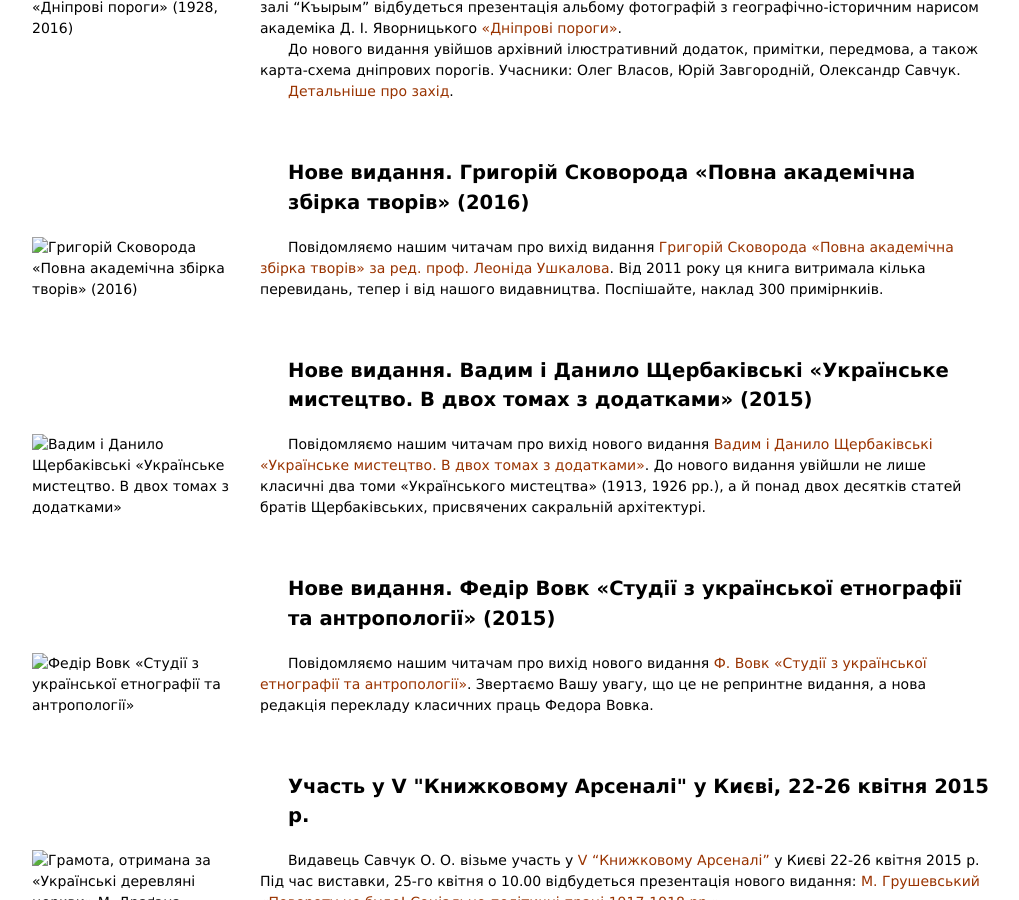
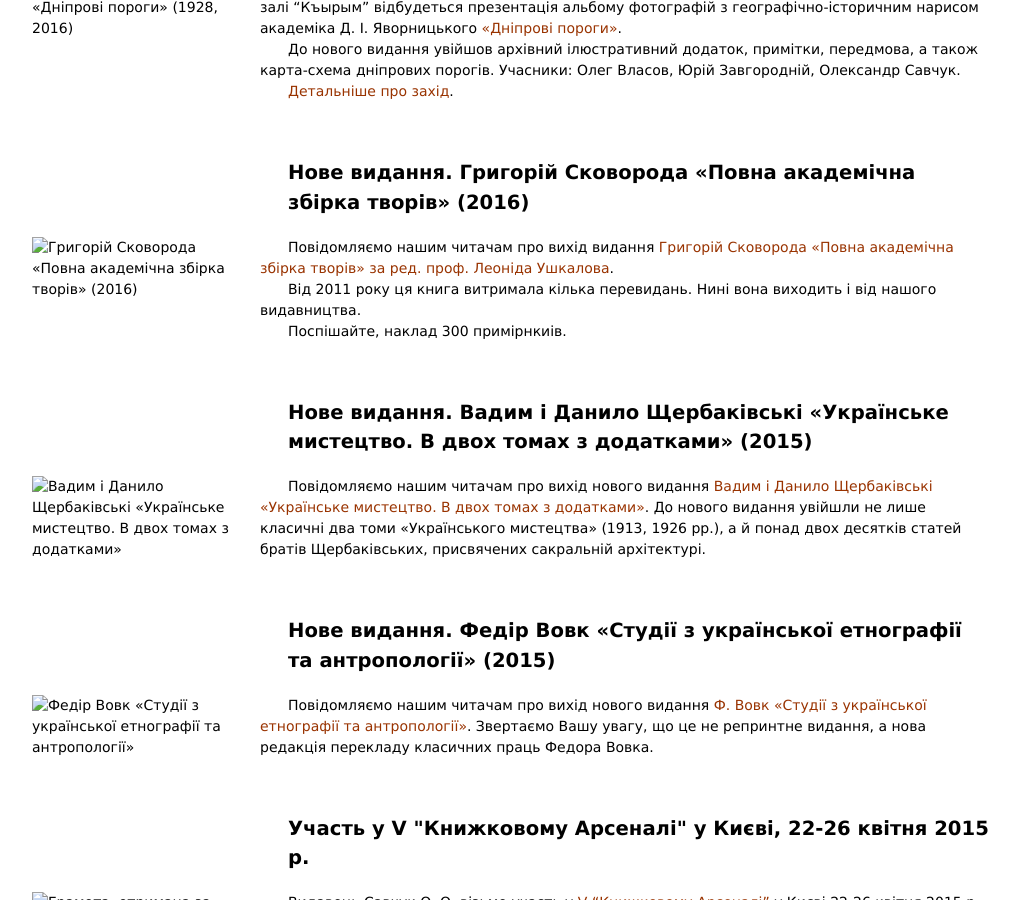
Before and after one commit to savchook/savchook.github.io, a Jekyll site: the page built from index.html, in a window 1280 px wide and 900 px high, scrolled down 511 px. Shown: the whole window, without its empty margins (128-1147 px from the left). Built offline with Jekyll 4.4.1, drawn with Linux system fonts in a browser that asks for light colours.

Commit message:
Update index.markdown

```diff
--- a/_news/2016-04-10/index.markdown
+++ b/_news/2016-04-10/index.markdown
@@ -5,4 +5,7 @@ image:
 ---
 
 Повідомляємо нашим читачам про вихід видання [Григорій Сковорода «Повна академічна збірка творів» за ред. проф. Леоніда Ушкалова](/books/skovoroda-akademichna-zbirka).
-Від 2011 року ця книга витримала кілька перевидань, тепер і від нашого видавництва. Поспішайте, наклад 300 примірнкиів.
+
+Від 2011 року ця книга витримала кілька перевидань. Нині вона виходить і від нашого видавництва.
+
+Поспішайте, наклад 300 примірнкиів.
```
